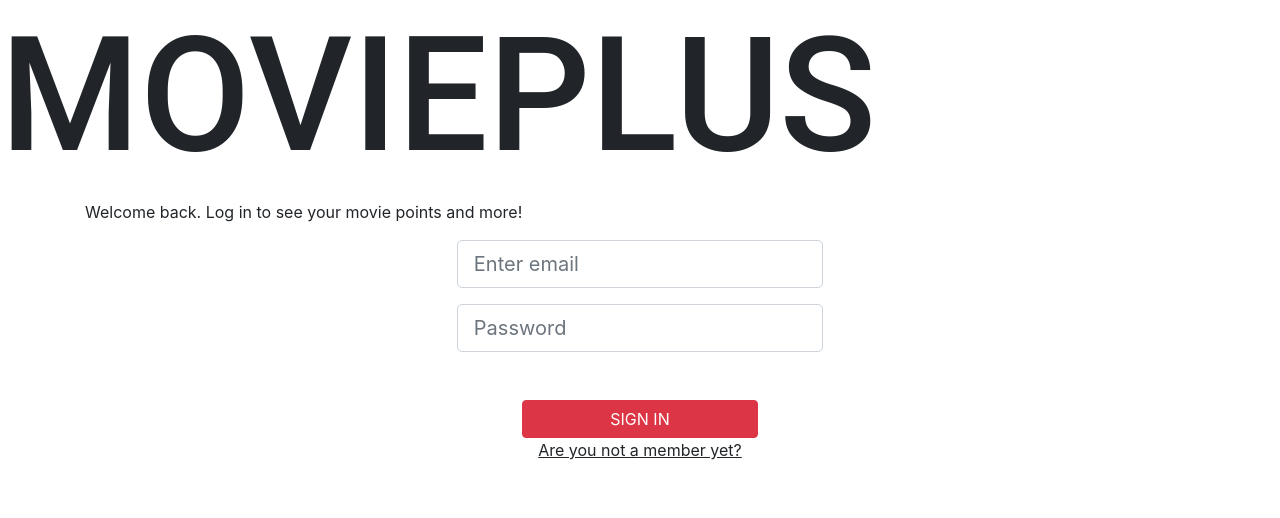
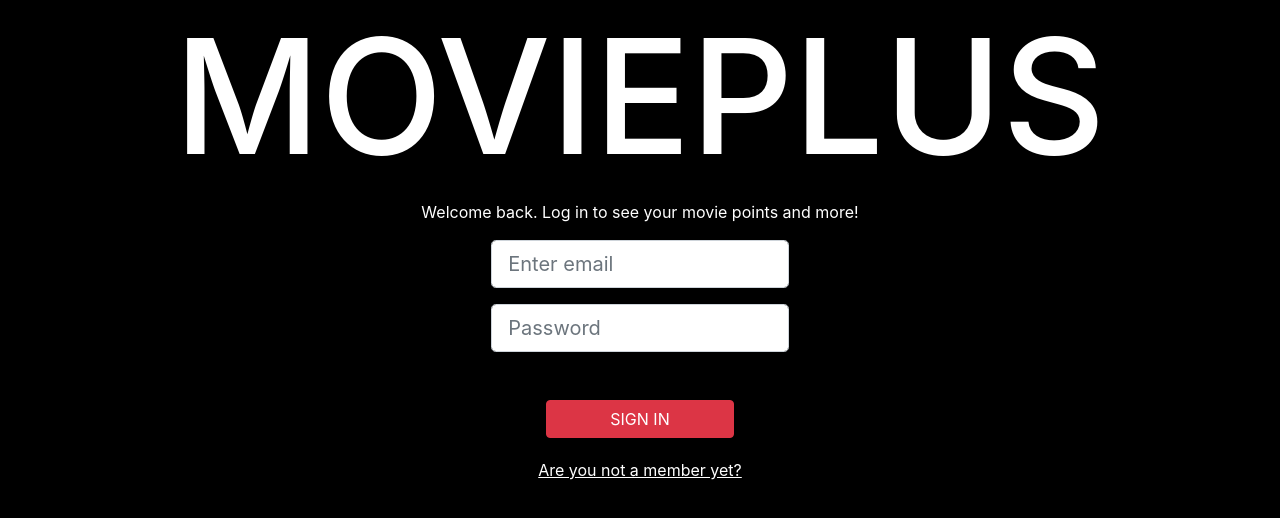
Before and after one commit to palmdaldaniel/Film-Mbapppe, a React (Create React App) app in the folder frontend/: page /login in a window 1280 px wide. Shown: the top 518 px of the page. Built offline with nearby package versions, Linux system fonts and the light colour scheme; no server answers.

Commit message:
LoginPage css

```diff
--- a/frontend/src/components/LoginForm.js
+++ b/frontend/src/components/LoginForm.js
@@ -1,32 +1,54 @@
-import { useState } from "react"
+import { useState, useContext } from "react"
 import styles from "../css/login.module.css"
 import { Alert, Container, Form, Button } from "react-bootstrap"
+import { UserContext } from "../contexts/UserContext";
+import { useHistory } from "react-router-dom";
 
 export default function Login() {
+    const { loginUser } = useContext(UserContext);
+    const [password, setPassword] = useState("");
+    const [error, setError] = useState(null);
+    const [email, setEmail] = useState("");
+    const history = useHistory();
 
-    const [userName, setUserName] = useState("");
-    const [password, setPassword] = useState("");
-    const [isError, setIsError] = useState(false)
+    const handleEmailChange = (e) => {
+        setEmail(e.target.value);
+      };
 
-    const handleUsernameChange = (e) => {
-        setUserName(e.target.value)
-        setIsError(false);
-    }
+      const handlePasswordChange = (e) => {
+        setPassword(e.target.value);
+      };
 
-    const handlePasswordChange = (e) => {
-        setPassword(e.target.value);
-        setIsError(false);
-    }
+
+    const handleSubmit = async (e) => {
+        e.preventDefault();
+        let loginInfo = {
+          email,
+          password,
+        };
+        let result = await loginUser(loginInfo);
+        if (result.success) {
+          console.log(result.success);
+          history.push("/");
+        } else {
+          setError(result.error);
+        }
+      };
+
 
 
     return (
         <div className={styles.container}>
-            <p>Welcome back. Log in to see your movie points and more!</p>
+            <p className={styles.loginformtext}>Welcome back. Log in to see your movie points and more!</p>
             <div className={styles.loginform}>
-            <Form>
-                <Alert variant={"danger"} className={`${styles.errorBox} ${isError ? styles.active : styles.inactive}`}>You did not enter the correct credentials</Alert>
+            <Form
+              onSubmit={(e) => {
+                handleSubmit(e);
+              }}
+            >
+                <Alert variant={"danger"} className={`${styles.errorBox} ${error ? styles.active : styles.inactive}`}>You did not enter the correct credentials</Alert>
                 <Form.Group controlId="formBasicEmail">
-                    <Form.Control className={styles.inputField} onChange={handleUsernameChange} size="lg" type="email" placeholder="Enter email" required />
+                    <Form.Control className={styles.inputField} onChange={handleEmailChange} size="lg" type="email" placeholder="Enter email" required />
                 </Form.Group>
                 <Form.Group controlId="formBasicPassword">
                     <Form.Control className={styles.inputField} onChange={handlePasswordChange} size="lg" type="password" placeholder="Password" required />
--- a/frontend/src/css/login.module.css
+++ b/frontend/src/css/login.module.css
@@ -4,9 +4,18 @@
   margin: auto;
 }
 
+.container {
+  justify-content: center;
+}
+
+.loginformtext {
+  display: flex;
+  justify-content: center;
+}
+
+
 .header {
   font-size: 10rem;
-  font-family: "Roboto", sans-serif;
 }
 
 .inputField {
@@ -37,7 +46,15 @@
 .containerStyle{
   min-height: 80vh;
 }
+
+.logincontainer {
+  display: grid;
+  justify-content: center;
+  color: #ffffff;
+  background-color: #000000;
+}
 .toggleText{
+  margin-top: 20px;
   cursor: pointer;
   text-align: center;
   text-decoration: underline;
--- a/frontend/src/pages/LoginPage.js
+++ b/frontend/src/pages/LoginPage.js
@@ -10,7 +10,7 @@ export default function LoginPage() {
     setShowLogin(!showLogin)
   }
   return (
-    <div>
+    <div className={styles.logincontainer}>
       <h1 className={styles.header}>MOVIEPLUS</h1>
       <Container className={`${styles.containerStyle} py-0`} >
         {showLogin ? <LoginForm /> : <LoginForm />}
```
